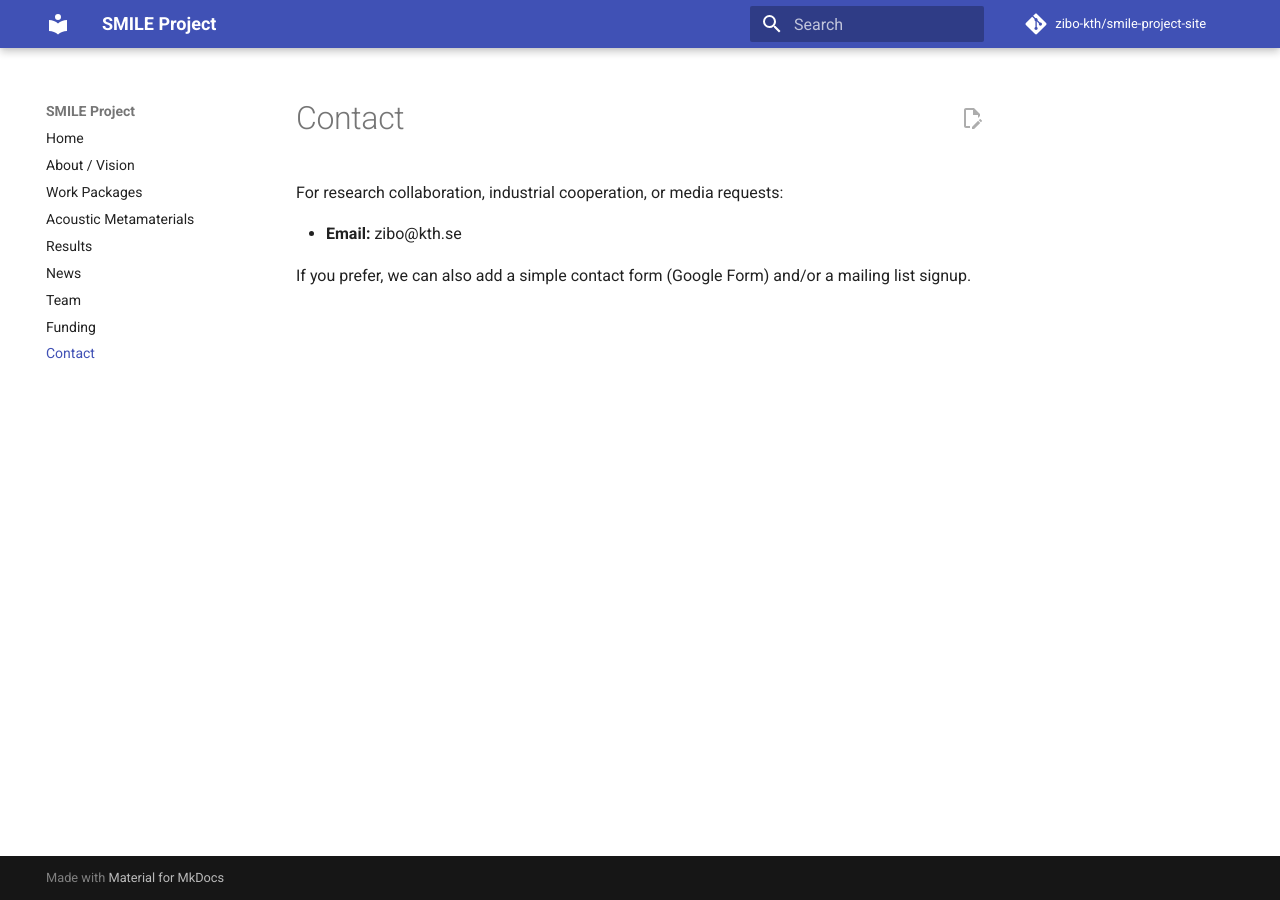
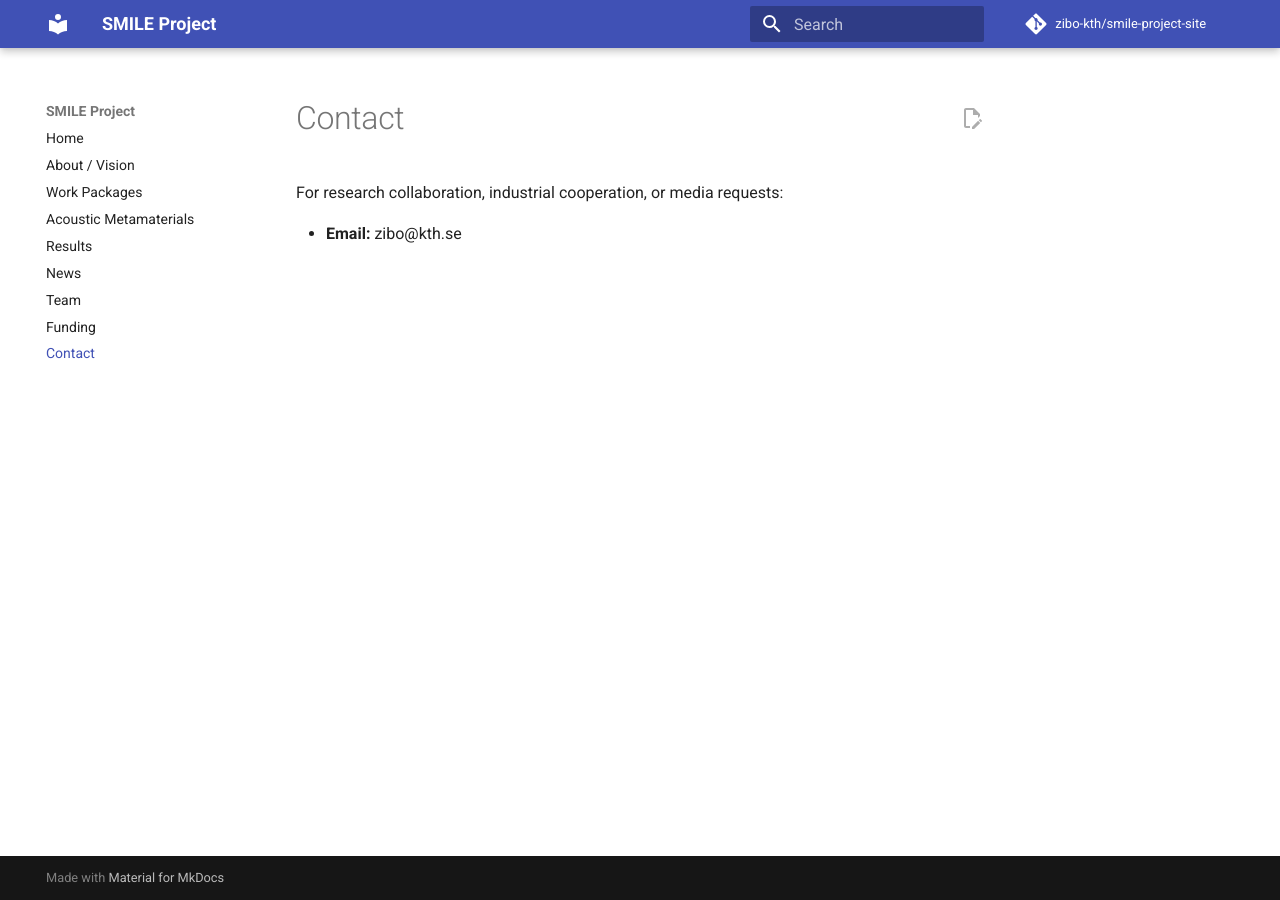
Before and after one commit to zibo-kth/smile-project-site, an MkDocs documentation site: the page built from docs/contact.md, in a window 1280 px wide. Built offline with MkDocs 1.6.1 and Material for MkDocs 9.7.7, drawn with Linux system fonts in a browser that asks for light colours; comment, search, counter and statistics services are not loaded.

Commit message:
Remove stray contact form note from Contact page

```diff
--- a/docs/contact.md
+++ b/docs/contact.md
@@ -3,5 +3,3 @@
 For research collaboration, industrial cooperation, or media requests:
 
 - **Email:** zibo@kth.se
-
-If you prefer, we can also add a simple contact form (Google Form) and/or a mailing list signup.
```
